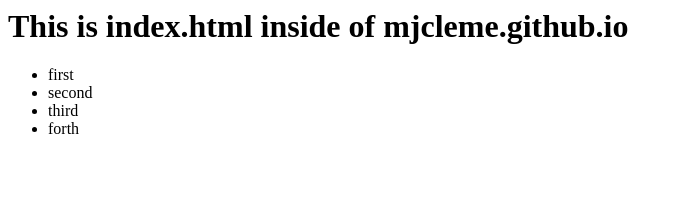
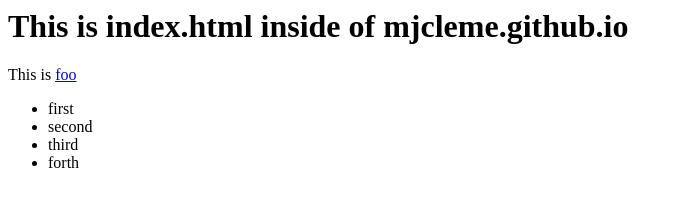
Before and after one commit to mjcleme/mjcleme.github.io, a plain HTML site: page index.html in a window 1280 px wide. Shown: the whole page, without its empty margins (0-683 px from the left). Drawn offline with Linux system fonts and the light colour scheme.

Commit message:
Update index.html

```diff
--- a/index.html
+++ b/index.html
@@ -6,6 +6,7 @@
   </head>
   <body>
     <h1> This is index.html inside of mjcleme.github.io</h1>
+    This is <a href="foo.html">foo</a>
     <ul>
       <li> first </li>
        <li> second </li>
```
